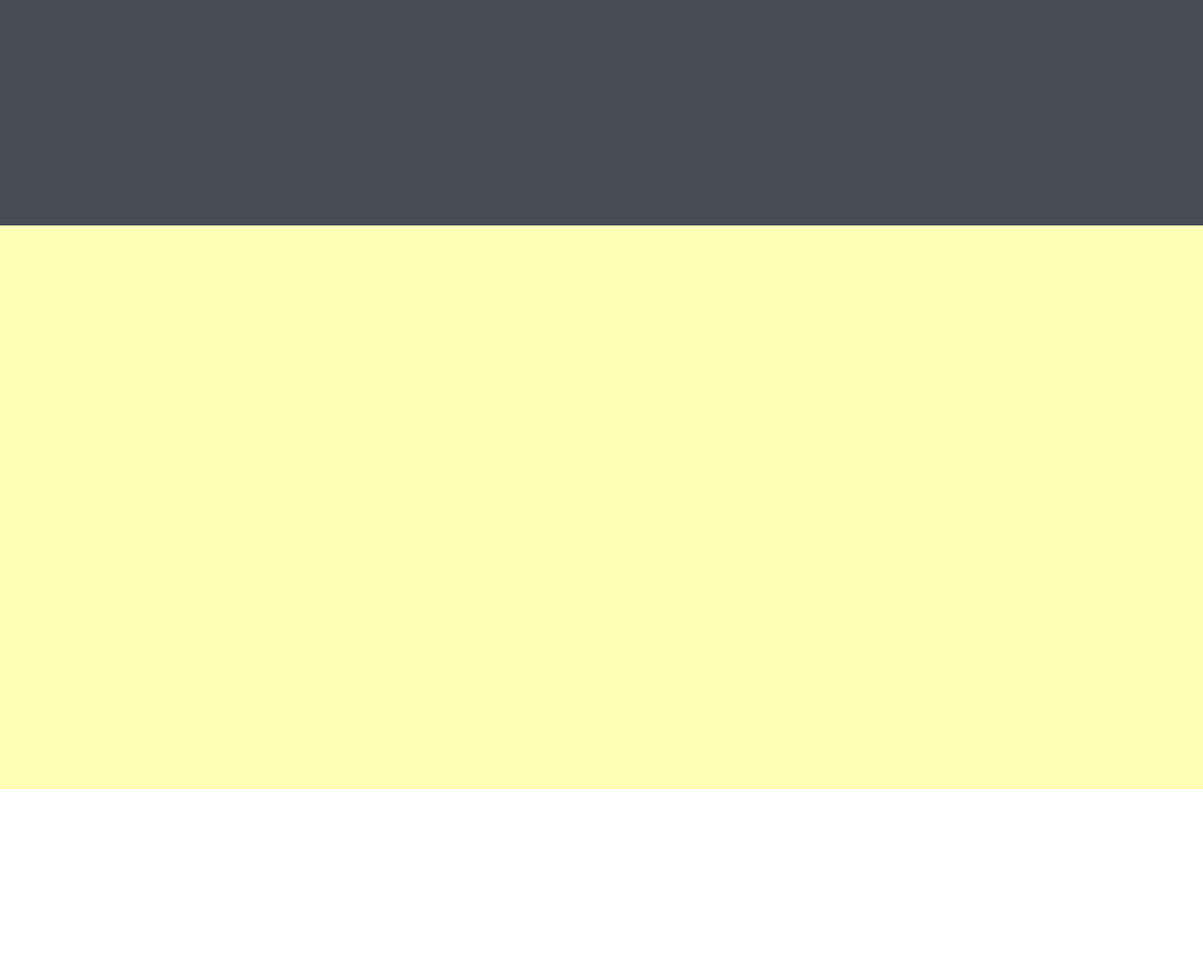
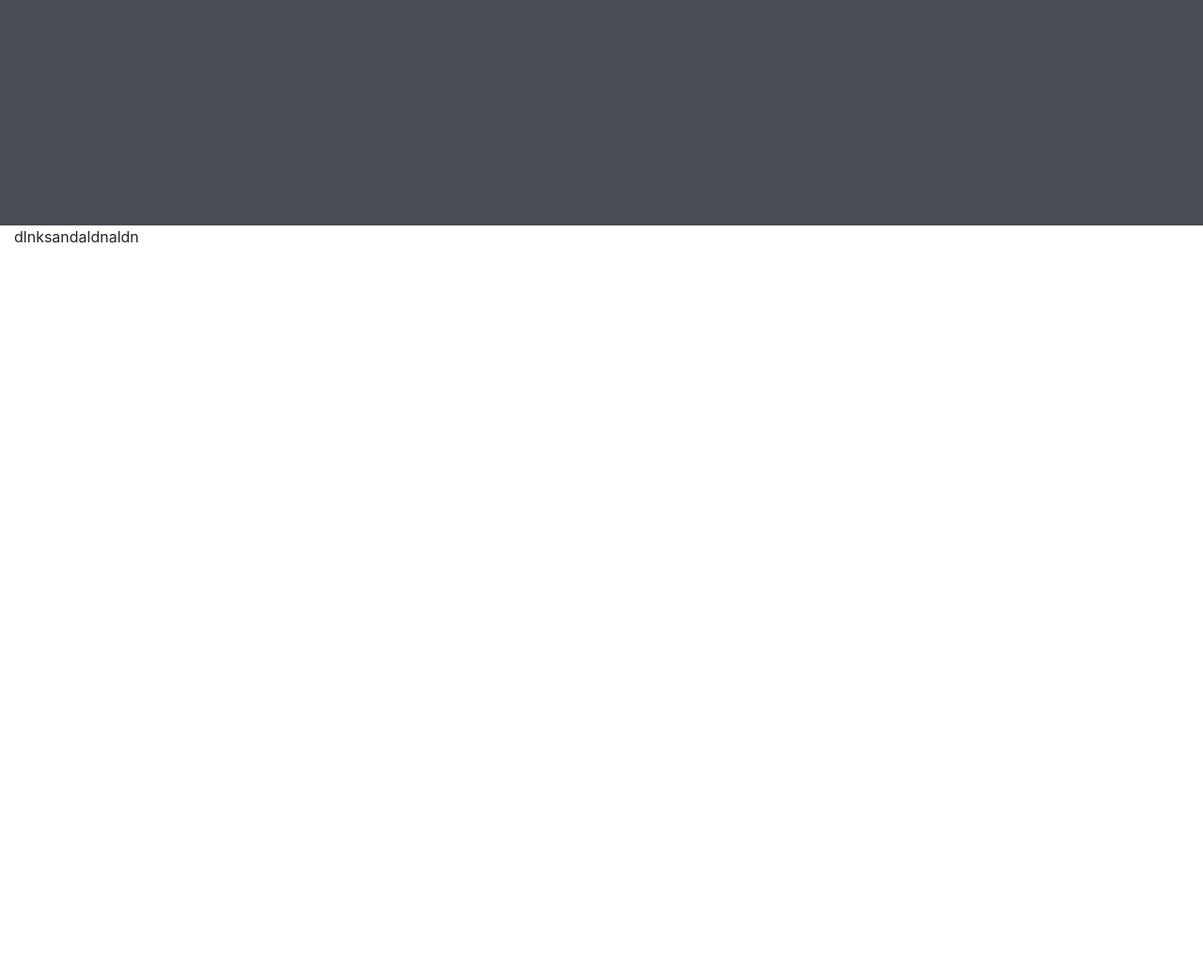
Before and after one commit to alessandroFutura/grupodafel.com.br, a PHP site: page / in a window 1280 px wide. Shown: the part 560-1599 px from the top of the page at 94% size. Run offline with PHP 8.4, Linux system fonts and the light colour scheme.

Commit message:
Beta
- Sincronização

```diff
--- a/public/css/product.css
+++ b/public/css/product.css
@@ -1,5 +1,5 @@
 .product
 {
     height: 60%;
-    background-color: #ffffb8;
+    background-color: #ffff
 }
--- a/templates/pages/home.html
+++ b/templates/pages/home.html
@@ -1,5 +1,15 @@
 <div class="home" style="height:1000px;">
-    <div class="product">
-        <div class=""></div>
-    </div>
+        <div class="product">
+            <div class="product-picture">
+                <div class="col-sm-6">
+                    dlnksandaldnaldn
+
+                </div>
+            </div>
+            <div class="text-product">
+                <div class="col-sm-6">
+
+                </div>
+            </div>
+        </div>
 </div>
--- a/templates/slide.html
+++ b/templates/slide.html
@@ -24,7 +24,7 @@
                 <div class="row">
                     <div class="col-sm-4">
                         <div class="product-research">
-                            <a href="produto.html">
+                            <a href="product.css">
                                 <i class="fa fa-product-hunt" aria-hidden="true"></i>
                                 <p>Produto</p>
                             </a>
```
